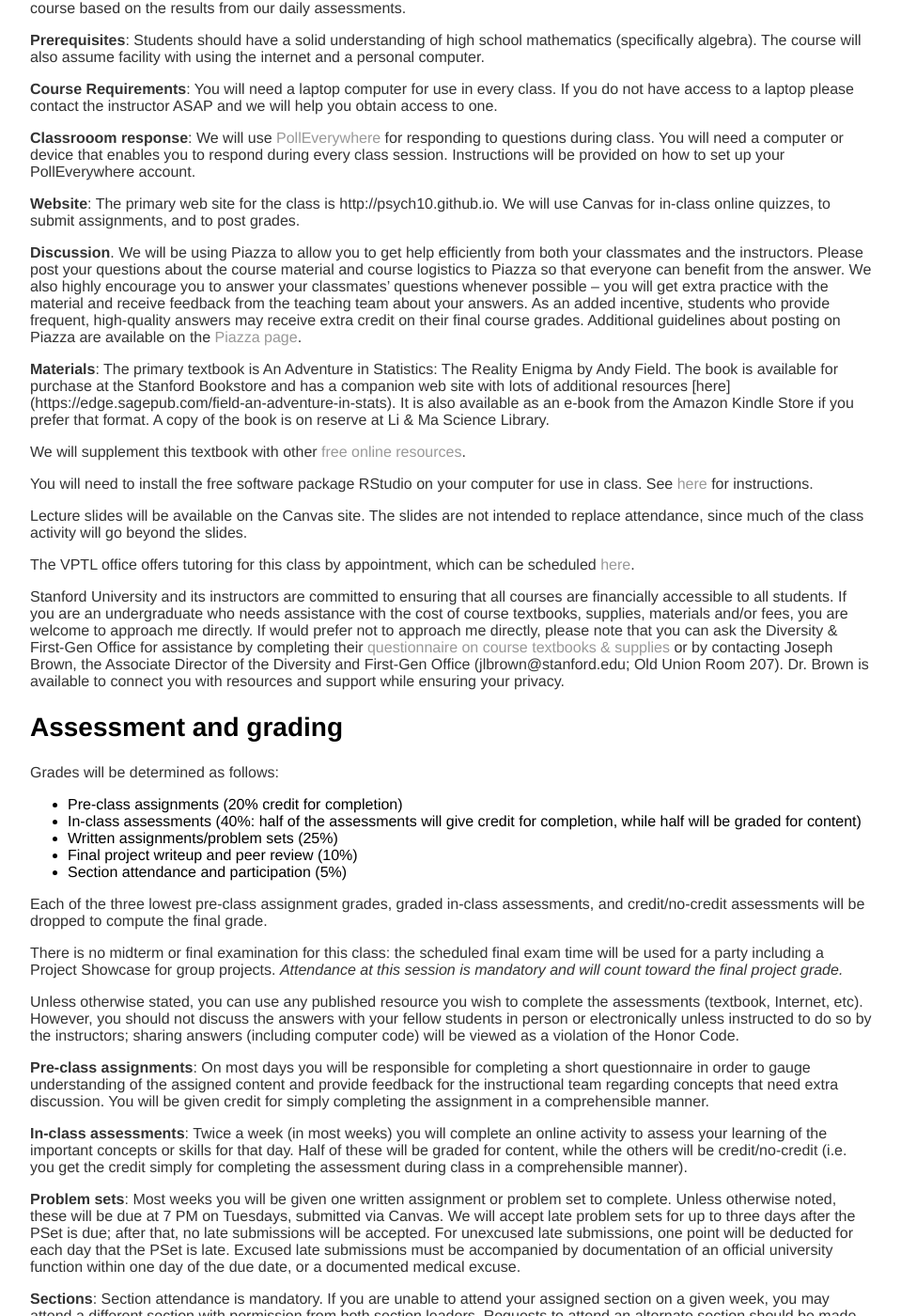
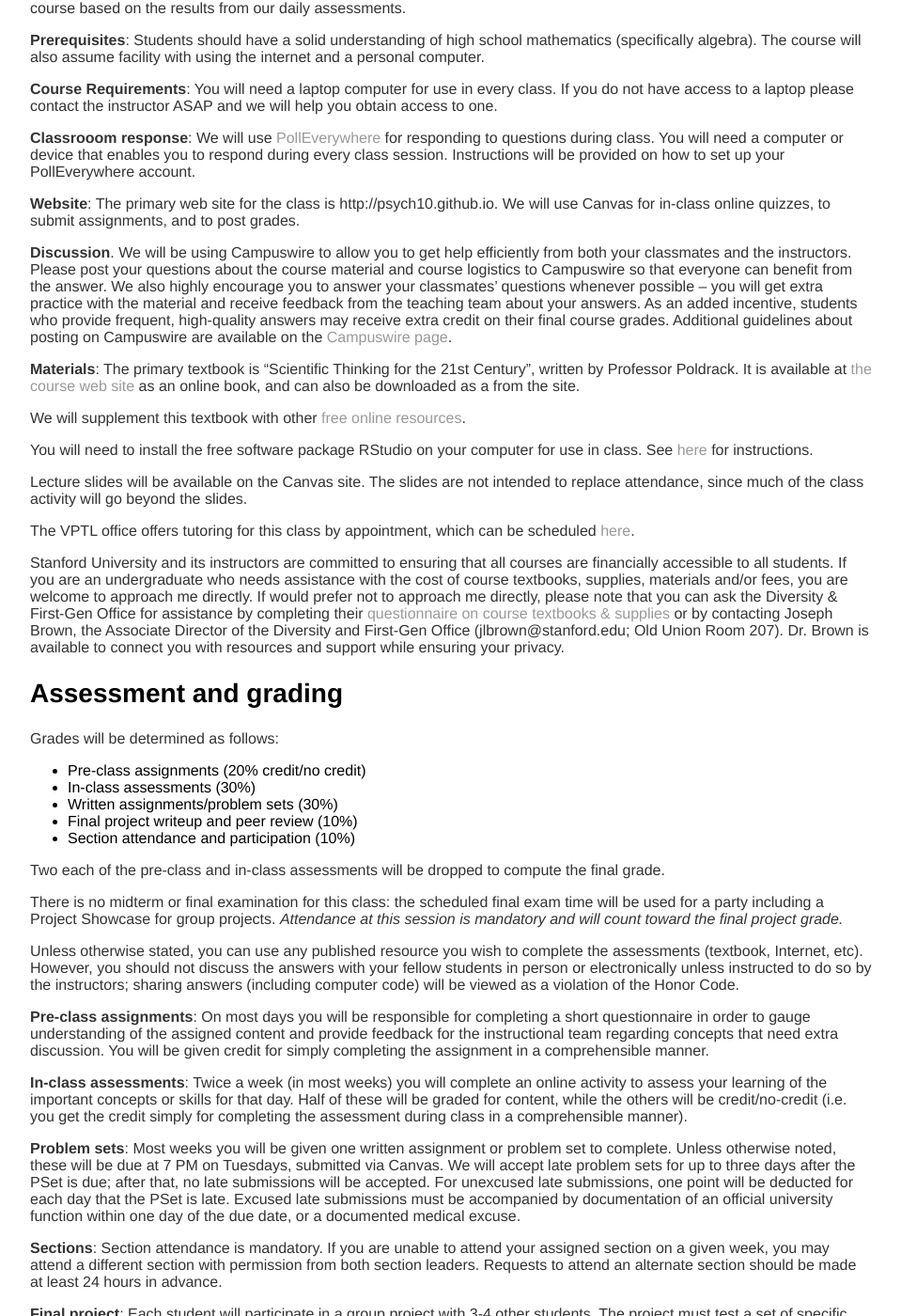
Before and after one commit to stats60/stats60.github.io, a Jekyll site: the page built from full_syllabus/index.md, in a window 1280 px wide and 1400 px high, scrolled down 596 px. Shown: the whole window at 94% size, without its empty margins (160-1119 px from the left). Built offline with Jekyll 4.4.1, drawn with Linux system fonts in a browser that asks for light colours; our own code applies the rules of GitHub Pages for plain Markdown files; some of the changed text lies outside the part shown.

Commit message:
autoupdate

```diff
--- a/full_syllabus/index.md
+++ b/full_syllabus/index.md
@@ -25,9 +25,9 @@ Statistics is a broad field, and the goal of this course is not “coverage” o
 
 **Website**: The primary web site for the class is http://psych10.github.io.  We will use Canvas for in-class online quizzes, to submit assignments, and to post grades.
 
-**Discussion**.  We will be using Piazza to allow you to get help efficiently from both your classmates and the instructors. Please post your questions about the course material and course logistics to Piazza so that everyone can benefit from the answer. We also highly encourage you to answer your classmates’ questions whenever possible – you will get extra practice with the material and receive feedback from the teaching team about your answers. As an added incentive, students who provide frequent, high-quality answers may receive extra credit on their final course grades. Additional guidelines about posting on Piazza are available on the [Piazza page](http://piazza.com/stanford/winter2018/psych10).
+**Discussion**.  We will be using Campuswire to allow you to get help efficiently from both your classmates and the instructors. Please post your questions about the course material and course logistics to Campuswire so that everyone can benefit from the answer. We also highly encourage you to answer your classmates’ questions whenever possible – you will get extra practice with the material and receive feedback from the teaching team about your answers. As an added incentive, students who provide frequent, high-quality answers may receive extra credit on their final course grades. Additional guidelines about posting on Campuswire are available on the [Campuswire page](https://campuswire.com).
 
-**Materials**: The primary textbook is An Adventure in Statistics: The Reality Enigma by Andy Field.   The book is available for purchase at the Stanford Bookstore and has a companion web site with lots of additional resources [here] (https://edge.sagepub.com/field-an-adventure-in-stats).  It is also available as an e-book from the Amazon Kindle Store if you prefer that format.  A copy of the book is on reserve at Li & Ma Science Library.
+**Materials**: The primary textbook is "Scientific Thinking for the 21st Century", written by Professor Poldrack.  It is available at [the course web site](http://psych10.github.io/book/) as an online book, and can also be downloaded as a from the site.
 
 We will supplement this textbook with other [free online resources](../resources/).
 
@@ -43,13 +43,13 @@ Stanford University and its instructors are committed to ensuring that all cours
 
 Grades will be determined as follows:
 
-- Pre-class assignments (20% credit for completion)
-- In-class assessments (40%: half of the assessments will give credit for completion, while half will be graded for content)
-- Written assignments/problem sets (25%)
+- Pre-class assignments (20% credit/no credit)
+- In-class assessments (30%)
+- Written assignments/problem sets (30%)
 - Final project writeup and peer review (10%)
-- Section attendance and participation (5%)
+- Section attendance and participation (10%)
 
-Each of the three lowest pre-class assignment grades, graded in-class assessments, and credit/no-credit assessments will be dropped to compute the final grade.
+Two each of the pre-class and in-class assessments will be dropped to compute the final grade.
 
 There is no midterm or final examination for this class: the scheduled final exam time will be used for a party including a Project Showcase for group projects.  *Attendance at this session is mandatory and will count toward the final project grade.*
 
@@ -77,7 +77,7 @@ the quarter.
 **Grade disputes**:  Students must wait 24 hours after receiving a grade before they can dispute it, after which disputes must be received within 7 days of receipt of the grade. Grade disputes must be submitted to the instructor by email.
 
 ## General course policies
-**Feedback**: We welcome student feedback regarding the course at any point.  Please feel free to email us directly, or leave anonymous feedback for the instructional team by placing an anonymous note in Dr. Poldrack’s mailbox at Jordan Hall.
+**Feedback**: We welcome student feedback regarding the course at any point.  Please feel free to email us directly, or leave anonymous feedback for the instructional team by using our [online form](https://poldracklab.wufoo.com/forms/m5bt5c407agqei/).
 
 **Gender expression/identity:**
 This course affirms people of all gender expressions and gender identities. If you prefer to be called a different name than what is indicated on the class roster, please let me know. Feel free to correct me on your preferred gender pronoun. If you have any questions or concerns, please do not hesitate to contact me.
```
